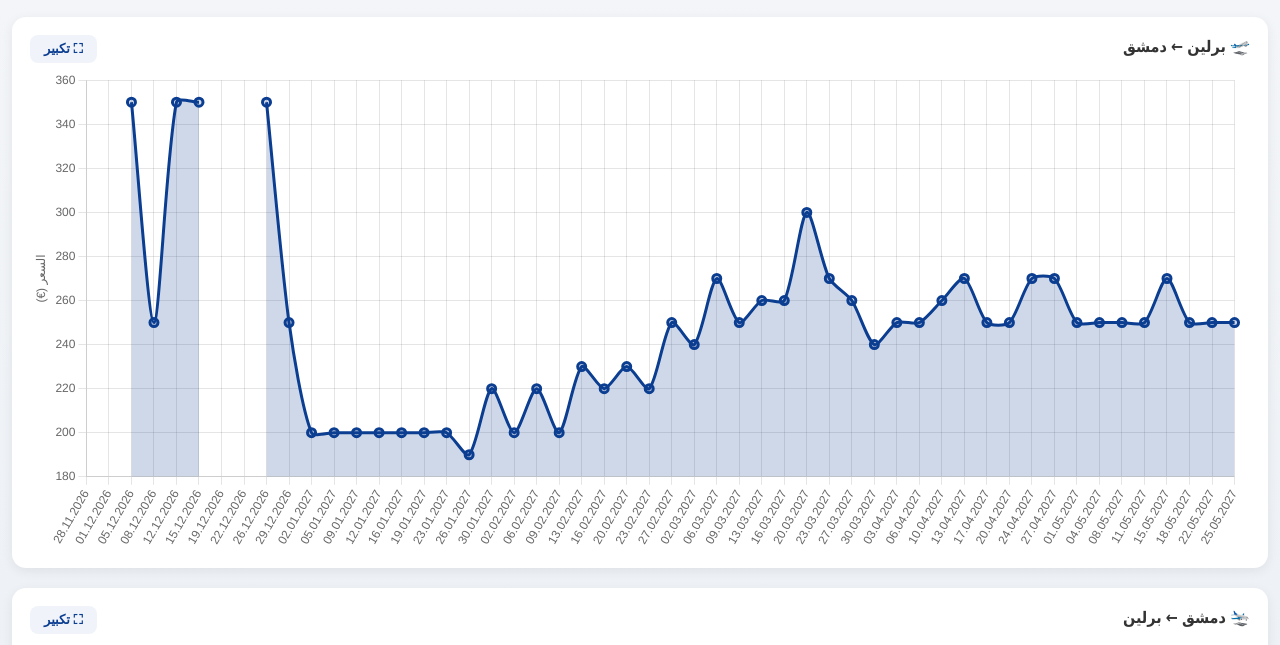
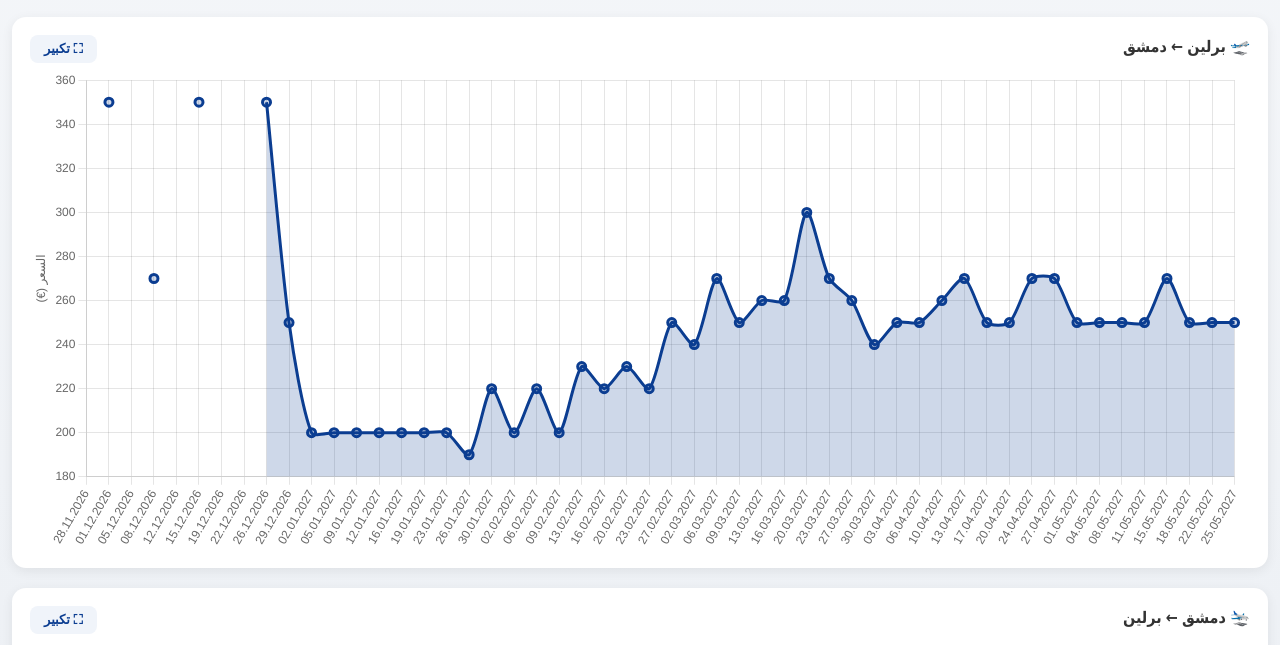
Before and after one commit to norobbc-wq/booking_2, a plain HTML site: page chart.html in a window 1280 px wide. Shown: the part 120-765 px from the top of the page. Drawn offline with nearby package versions, Linux system fonts and the light colour scheme.

Commit message:
تحديث الأسعار الحية

```diff
--- a/data.json
+++ b/data.json
@@ -1,5 +1,5 @@
 {
-  "generated_at": "2026-11-25 03:06",
+  "generated_at": "2026-11-25 15:03",
   "outbound": [
     {
       "date": "2026-11-28",
@@ -12,29 +12,29 @@
       "date": "2026-12-01",
       "date_display": "01.12.2026",
       "day": "الثلاثاء",
-      "price": null,
-      "flight_no": null
+      "price": 350.0,
+      "flight_no": "SR124"
     },
     {
       "date": "2026-12-05",
       "date_display": "05.12.2026",
       "day": "السبت",
-      "price": 350.0,
-      "flight_no": "SR196"
+      "price": null,
+      "flight_no": null
     },
     {
       "date": "2026-12-08",
       "date_display": "08.12.2026",
       "day": "الثلاثاء",
-      "price": 250.0,
+      "price": 270.0,
       "flight_no": "SR124"
     },
     {
       "date": "2026-12-12",
       "date_display": "12.12.2026",
       "day": "السبت",
-      "price": 350.0,
-      "flight_no": "SR196"
+      "price": null,
+      "flight_no": null
     },
     {
       "date": "2026-12-15",
```
Also changed, not shown: index.html (+5 -5 lines).
